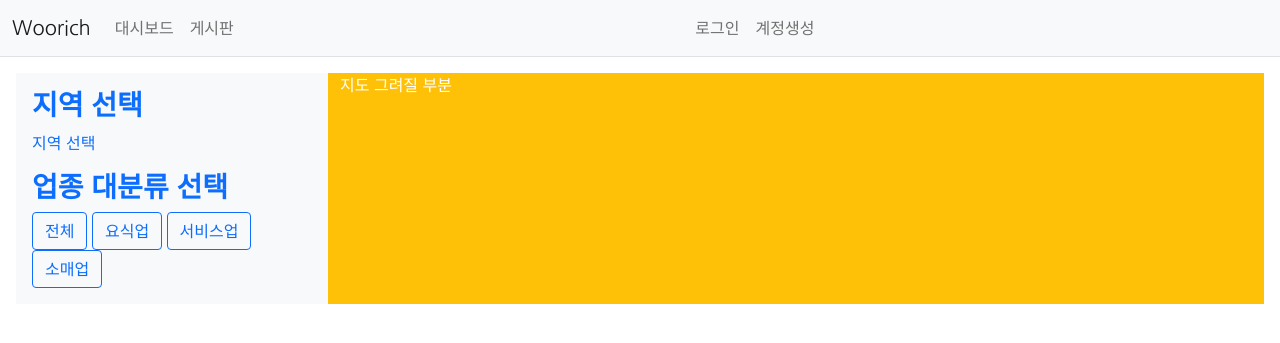
After one commit to woorich/woorich, a Flask app: page /dashboard/ in a window 1280 px wide. The commit adds this page. Shown: the top 343 px of the page. Run offline with Flask 3, Linux system fonts and the light colour scheme; some libraries are stand-ins or nearby versions.

Commit message:
FEAT: 대시보드 페이지 생성, 기본 레이아웃 정의

```diff
--- a/woorichApp/__init__.py
+++ b/woorichApp/__init__.py
@@ -29,12 +29,13 @@ def create_app():
     from . import models
 
     # 블루프린트
-    from .views import main_views, question_views, answer_views, auth_views, mypage_views
+    from .views import main_views, question_views, answer_views, auth_views, mypage_views, dashboard_views
     app.register_blueprint(main_views.bp)
     app.register_blueprint(question_views.bp)
     app.register_blueprint(answer_views.bp)
     app.register_blueprint(auth_views.bp)
     app.register_blueprint(mypage_views.bp)
+    app.register_blueprint(dashboard_views.bp)
 
     # 필터
     from .filter import format_datetime
--- /dev/null
+++ b/woorichApp/templates/dashboard/index.html
@@ -0,0 +1,23 @@
+{% extends 'layouts/base.html' %}
+{% block content %}
+<div class="bg-light container-fluid text-white">
+    <div class="row">
+        <div class="left-section col-3 p-3 text-primary">
+            <h3>지역 선택</h3>
+            <p>
+                지역 선택
+            </p>
+            <h3>업종 대분류 선택</h3>
+            <div >
+                <button type="button" class="btn btn-outline-primary">전체</button>
+                <button type="button" class="btn btn-outline-primary">요식업</button>
+                <button type="button" class="btn btn-outline-primary">서비스업</button>
+                <button type="button" class="btn btn-outline-primary">소매업</button>
+            </div>
+        </div>
+        <div class="right-section col-9 bg-warning">
+            지도 그려질 부분
+        </div>
+    </div>
+</div>
+{% endblock %}
--- a/woorichApp/templates/includes/navbar.html
+++ b/woorichApp/templates/includes/navbar.html
@@ -13,7 +13,7 @@
         <div class="collapse navbar-collapse" id="navbarSupportedContent">
             <ul class="navbar-nav me-auto mb-2 mb-lg-0">
                 </li>
-                    <a class="nav-link" href="{{ url_for('main.index') }}">대시보드</a>
+                    <a class="nav-link" href="{{ url_for('dashboard.index') }}">대시보드</a>
                 </li>
                 </li>
                     <a class="nav-link" href="{{ url_for('question._list') }}">게시판</a>
--- a/woorichApp/templates/layouts/base.html
+++ b/woorichApp/templates/layouts/base.html
@@ -18,7 +18,7 @@
 <!-- 네비게이션바 -->
 {% include "includes/navbar.html" %}
 <!-- 기본 템플릿 안에 삽입될 내용 Start -->
-<div class="m-5">
+<div class="m-3">
     {% block content %}
     {% endblock %}
 </div>
--- /dev/null
+++ b/woorichApp/views/dashboard_views.py
@@ -0,0 +1,7 @@
+from flask import Blueprint, render_template
+
+bp = Blueprint('dashboard', __name__, url_prefix='/dashboard')
+
+@bp.route('/')
+def index():
+    return render_template('dashboard/index.html')
```
Also changed, not shown: pybo.db.
